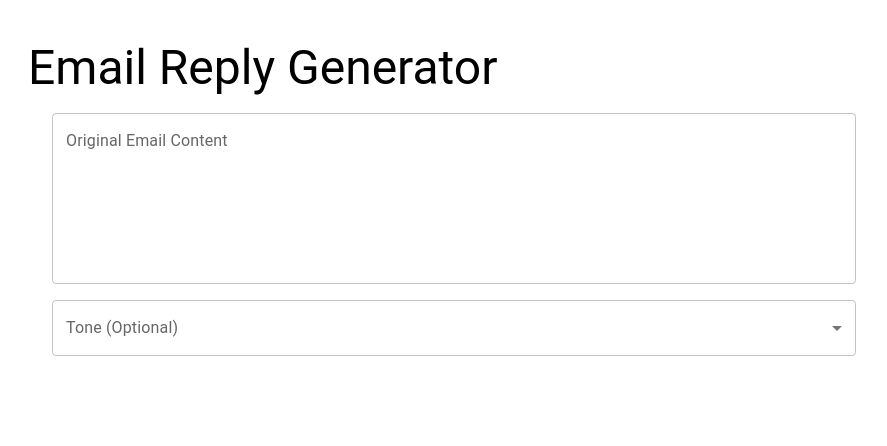
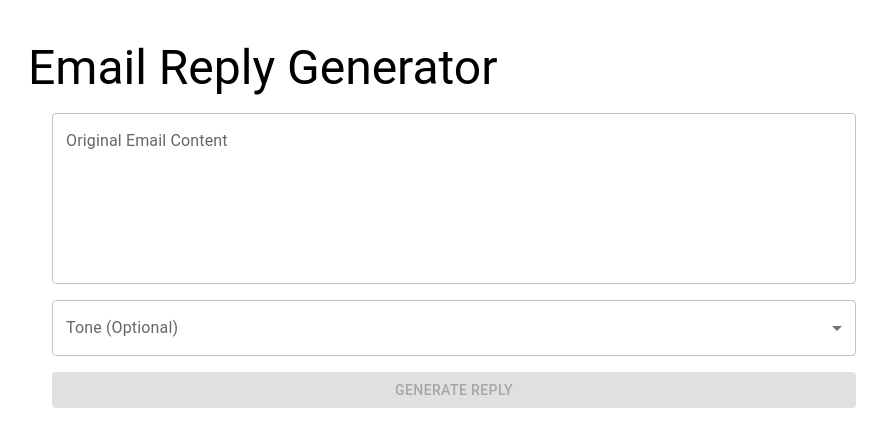
Before and after one commit to Naman-Kaushik01/email-writer, a React (Vite) app in the folder Frontend/email-writer-react/: page / in a window 1280 px wide. Shown: the top 446 px of the page, without its empty margins (186-1073 px from the left). Built offline with nearby package versions, Linux system fonts and the light colour scheme.

Commit message:
generate reply Ui

```diff
--- a/Frontend/email-writer-react/src/App.jsx
+++ b/Frontend/email-writer-react/src/App.jsx
@@ -11,6 +11,9 @@ function App() {
   const [error, setError] = useState(null);
 
 
+  const handleSubmit = async () => {
+
+  };
 
   return (
   <Container maxWidth="md" sx={{py:4}}>
@@ -41,7 +44,38 @@ function App() {
                 <MenuItem value="friendly">Friendly</MenuItem>
             </Select>
           </FormControl>
+          <Button
+            variant='contained'
+            onClick={handleSubmit}
+            disabled={!emailContent || loading}
+            fullWidth>
+            {loading ? <CircularProgress size={24}/> : "Generate Reply"}
+          </Button>
      </Box>
+
+     {error && <Typography color="error" sx={{mb:2}}>{error}</Typography>}
+
+     {generatedReply && (
+      <Box sx={{mt:3}}>
+        <Typography variant='h6' gutterBottom>
+          Generated Reply:
+          </Typography>
+          <TextField>
+            fullWidth
+            multiline
+            rows={6}
+            variant="outlined"
+            value={generatedReply || ''}
+            inputProps={{ readOnly: true }}
+          </TextField>
+          <Button>
+            vaiant = "outlined"
+            sx={{mt:2}}
+            onClick={() => navigator.clipboard.writeText(generatedReply)}
+            Copy to Clipboard
+          </Button>
+      </Box>
+     )}
   </Container>
 
 
```
